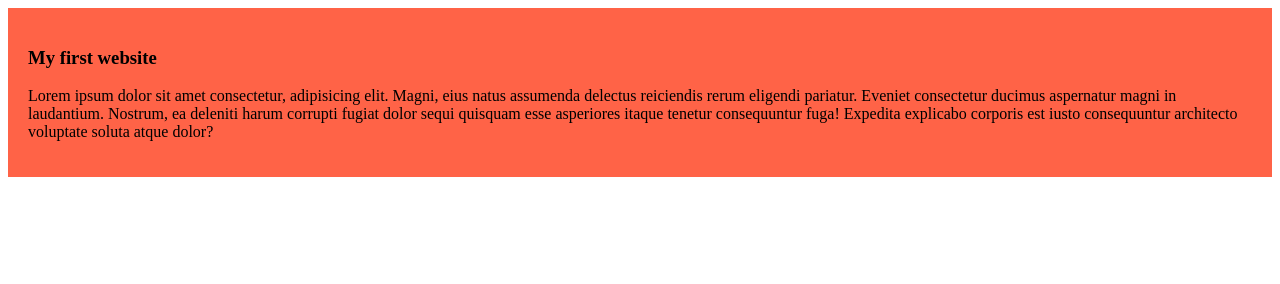
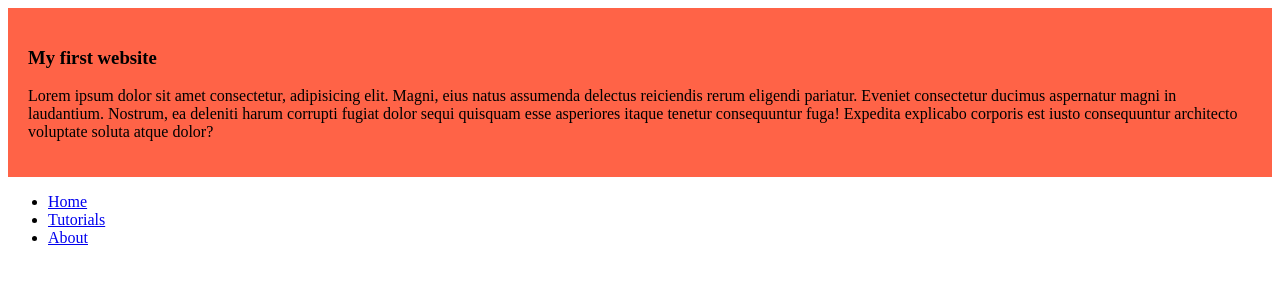
Before and after one commit to Nafiz7D/my-second-github-repo, a plain HTML site: page index.html in a window 1280 px wide. Drawn offline with Linux system fonts and the light colour scheme.

Commit message:
added the header and nav and ul and a

```diff
--- a/index.html
+++ b/index.html
@@ -10,5 +10,15 @@
     <div>  <h3>My first website</h3>
         <p>Lorem ipsum dolor sit amet consectetur, adipisicing elit. Magni, eius natus assumenda delectus reiciendis rerum eligendi pariatur. Eveniet consectetur ducimus aspernatur magni in laudantium. Nostrum, ea deleniti harum corrupti fugiat dolor sequi quisquam esse asperiores itaque tenetur consequuntur fuga! Expedita explicabo corporis est iusto consequuntur architecto voluptate soluta atque dolor?</p></div>
 
+             <header>
+                <nav>
+                    <ul>
+                        <li><a href="https://www.facebook.com" target="_blank">Home</a></li>
+                        <li><a href="https://www.youtube.com" target="_blank">Tutorials</a></li>
+                        <li><a href="tel:+8801943893804" target="_blank">About</a></li>
+                    </ul>
+                </nav>
+             </header>
+
 </body>
 </html>
```
